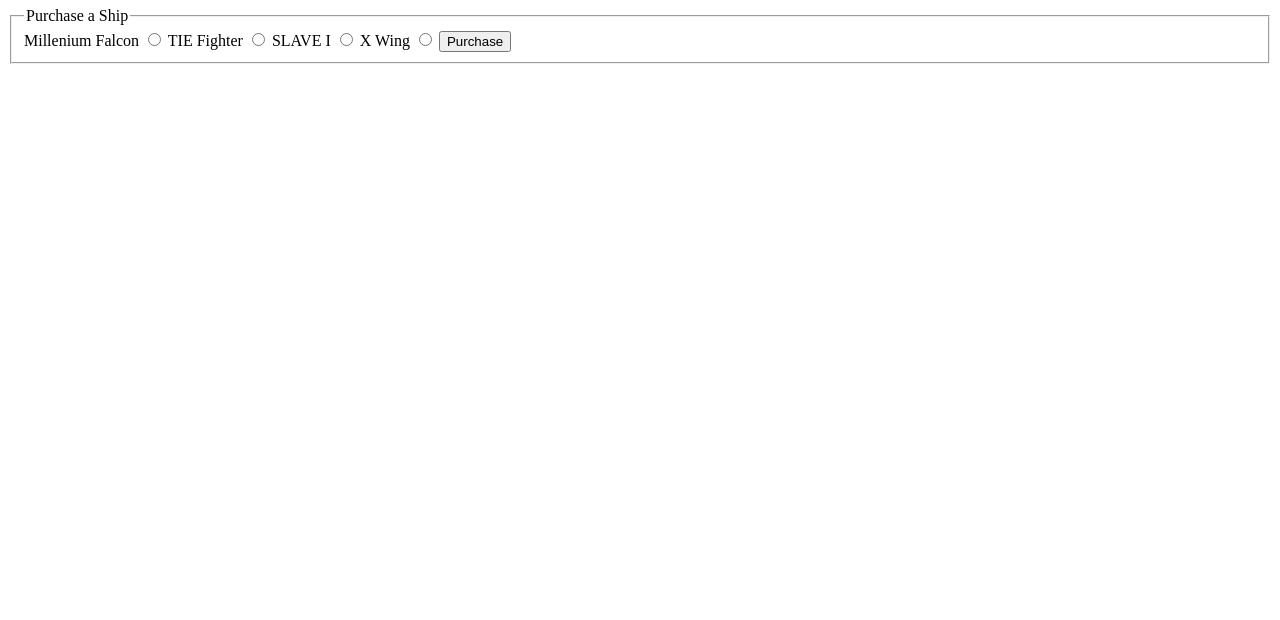
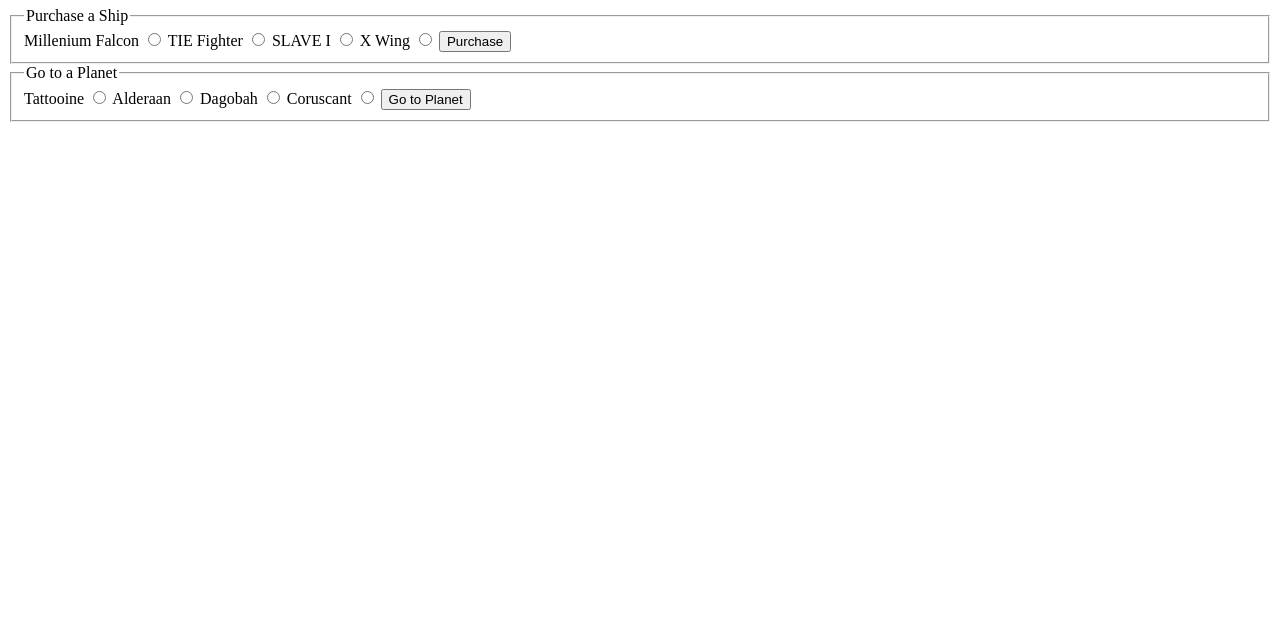
Before and after one commit to cjariebs/starwars-datapad, a plain HTML site: page index.html in a window 1280 px wide. Shown: the part 180-800 px from the top of the page. Drawn offline with nearby package versions, Linux system fonts and the light colour scheme.

Commit message:
second feature from wireframe

```diff
--- a/index.html
+++ b/index.html
@@ -34,6 +34,20 @@
 			<button type="submit">Purchase</button>
 		    </fieldset>
 		</form>
+		<form id="form_gotoPlanet">
+		    <fieldset>
+			<legend>Go to a Planet</legend>
+			<label for="gotoPlanet-0">Tattooine</label>
+			<input type="radio" name="gotoPlanet" id="gotoPlanet-0" />
+			<label for="gotoPlanet-1">Alderaan</label>
+			<input type="radio" name="gotoPlanet" id="gotoPlanet-1" />
+			<label for="gotoPlanet-2">Dagobah</label>
+			<input type="radio" name="gotoPlanet" id="gotoPlanet-2" />
+			<label for="gotoPlanet-3">Coruscant</label>
+			<input type="radio" name="gotoPlanet" id="gotoPlanet-3" />
+			<button type="submit">Go to Planet</button>
+		    </fieldset>
+		</form>
 	    </section>
 	</main>
     </body>
```
